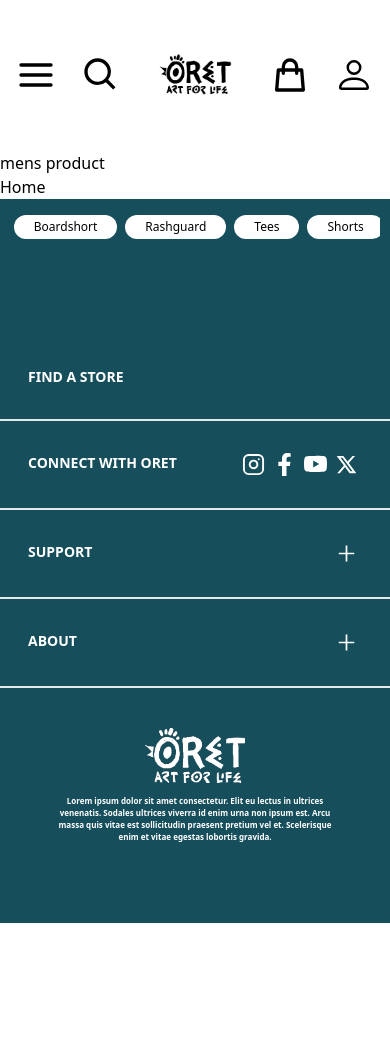
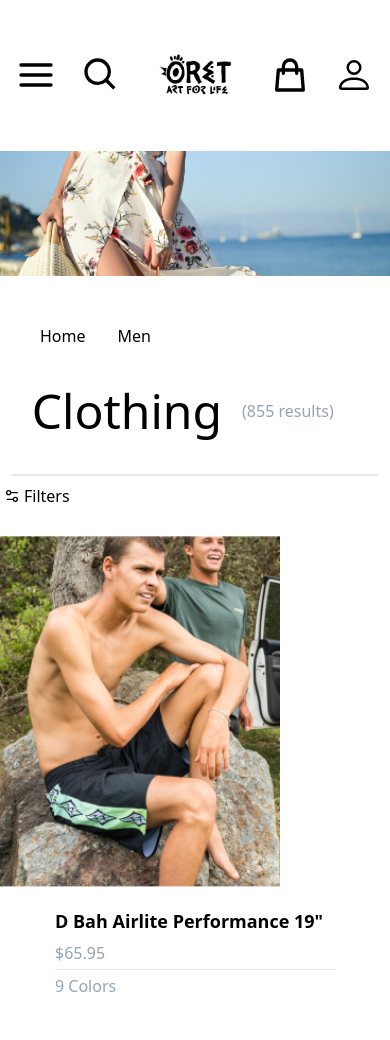
Before and after one commit to PutraSaskara/oretstudio, a Next.js app: page /products/men in a window 390 px wide. Shown: the top 1040 px of the page. Before the commit the page ends 923 px from the top, so only its background shows below. Built offline with nearby package versions, Linux system fonts and the light colour scheme.

Commit message:
create men product page

```diff
--- /dev/null
+++ b/src/components/layouts/CardProduct/page.js
@@ -0,0 +1,42 @@
+import React from 'react'
+import Image from 'next/image'
+import examplePicture1 from '../../../../public/examplePicture1.png'
+import examplePicture2 from '../../../../public/examplePicture2.png'
+import examplePicture3 from '../../../../public/examplePicture3.png'
+import examplePicture4 from '../../../../public/examplePicture4.png'
+import examplePicture5 from '../../../../public/examplePicture5.png'
+import Link from 'next/link'
+
+
+const examplePicture = [
+  examplePicture1, examplePicture2, examplePicture3, examplePicture4, examplePicture5, examplePicture1, examplePicture2, examplePicture3, examplePicture4, examplePicture5,
+  examplePicture1, examplePicture2, examplePicture3, examplePicture4, examplePicture5
+]
+
+function CardProduct() {
+  return (
+    <div className='grid grid-cols-1 md:grid-cols-2 lg:grid-cols-3 xl:grid-cols-4 2xl:grid-cols-5 gap-5 w-full'>
+
+          {examplePicture.map((picture) => (
+        <Link href={"/SingleProduct"}>
+          <div className='mx-auto' >
+            <Image src={picture} alt="me" width="280" height="280" className=' mt-5'/>
+            <div className='mx-auto mt-5 w-[280px] sm:w-[200px]'>
+            <div className='w-full h-[30px] overflow-hidden hover:overflow-x-auto'>
+              <h1 className='font-semibold text-lg sm:text-sm'>D Bah Airlite Performance 19" Boar</h1>
+            </div>
+            <div>
+              <h1 className='text-slate-400 py-1'>$65.95</h1>
+              <hr className='bg-slate-400'/>
+              <h1 className='text-slate-400 py-1'>9 Colors</h1>
+            </div>
+          </div>
+          </div>
+        </Link>
+          ))}
+
+        </div>
+  )
+}
+
+export default CardProduct
--- a/src/components/layouts/DropDown/page.js
+++ b/src/components/layouts/DropDown/page.js
@@ -1,3 +1,4 @@
+import Link from 'next/link';
 import React, { useState } from 'react'
 import { FaChevronDown, FaChevronUp  } from "react-icons/fa6";
 
@@ -33,49 +34,49 @@ const DropDown = () => {
                     <div className="origin-top-right absolute left-0 mt-2 w-44 rounded-lg shadow-lg bg-white ring-1 ring-black ring-opacity-5">
                         <ul role="menu" aria-orientation="vertical" aria-labelledby="options-menu">
                             <li>
-                                <a
-                                    href="#"
+                                <Link
+                                    href="/products/men"
                                     className="block px-4 py-2 text-sm font-semibold hover:bg-gray-100"
                                     onClick={() => handleItemClick('MEN')}
                                 >
                                     MEN
-                                </a>
+                                </Link>
                             </li>
                             <li>
-                                <a
+                                <Link
                                     href="#"
                                     className="block px-4 py-2 text-sm font-semibold hover:bg-gray-100"
                                     onClick={() => handleItemClick('WOMEN')}
                                 >
                                     WOMEN
-                                </a>
+                                </Link>
                             </li>
                             <li>
-                                <a
+                                <Link
                                     href="#"
                                     className="block px-4 py-2 text-sm font-semibold hover:bg-gray-100"
                                     onClick={() => handleItemClick('KIDS')}
                                 >
                                     KIDS
-                                </a>
+                                </Link>
                             </li>
                             <li>
-                                <a
+                                <Link
                                     href="#"
                                     className="block px-4 py-2 text-sm font-semibold hover:bg-gray-100"
                                     onClick={() => handleItemClick('ACCECORIES')}
                                 >
                                     ACCECORIES
-                                </a>
+                                </Link>
                             </li>
                             <li>
-                                <a
+                                <Link
                                     href="#"
                                     className="block px-4 py-2 text-sm font-semibold hover:bg-gray-100"
                                     onClick={() => handleItemClick('CLOTHING')}
                                 >
                                     CLOTHING
-                                </a>
+                                </Link>
                             </li>
                         </ul>
                     </div>
--- /dev/null
+++ b/src/components/layouts/Filter/page.js
@@ -0,0 +1,32 @@
+import React, { useState } from 'react'
+import { FaMinus } from "react-icons/fa6";
+
+
+
+
+const categoryMen = [
+    "Overtee", "Shirt", "Short", "Swim Trunk", "Tank Top Men", "Tees"
+]
+function Filter() {
+
+
+  return (
+    <div>
+        <div className='flex'>
+            <button className='flex items-center justify-between ml-2 w-[70%]'>
+                <span className='font-bold'>Category</span>
+                <FaMinus/>
+            </button>
+        </div>
+        <ul className='ml-5 mt-5'>
+            {categoryMen.map((item) => (
+            <li className='m-3'>
+                <button>{item}</button>
+            </li>
+            ))}
+        </ul>
+    </div>
+  )
+}
+
+export default Filter
--- a/src/components/layouts/NavBar/index.js
+++ b/src/components/layouts/NavBar/index.js
@@ -9,14 +9,6 @@ import { useState } from "react";
 import SearchBar from "../SearchBar";
 import DropDown from "../DropDown/page";
 
-const menu = [
-  "HOME",
-  "MEN",
-  "STORES",
-  "ACCOUNT",
-  "CONTACT",
-  "ABOUT",
-];
 
 function NavBar() {
   const [navbar, setNavbar] = useState(false);
--- a/src/pages/products/men.js
+++ b/src/pages/products/men.js
@@ -1,12 +1,59 @@
-import Link from 'next/link'
-import React from 'react'
+import CardProduct from '@/components/layouts/CardProduct/page';
+import Filter from '@/components/layouts/Filter/page';
+import Image from 'next/image'
+import React, { useState } from 'react'
+import { LuSettings2 } from "react-icons/lu";
 
 function men() {
+
+  const [filter, setFilter] = useState(false)
+
+
   return (
     <div>
-      <h1>mens product</h1>
-      <Link href={'/'}>Home</Link>
+      {/* Hero */}
+      <div className='lg:flex'>
+        <Image src={'/hero-product1.png'} width="350" height="350" className='hidden md:block w-[100%]'/>
+        <Image src={'/hero-product2.png'} width="400" height="0" className='w-[100%]'/>
+      </div>
+      {/* end of Hero */}
 
+      <div className='flex gap-8 px-10 mt-12'>
+        <h4 className='inline-block'>Home</h4>
+        <h4 className='inline-block'>Men</h4>
+      </div>
+      <div className='flex gap-5 items-center p-5 h-32 w-[94%] mx-auto border-b-2'>
+        <h1 className='inline-block text-5xl'>Clothing</h1>
+        <h3 className='inline-block text-slate-400'>(855 results)</h3>
+      </div>
+
+      <button
+        className='flex items-center gap-1 my-2 mx-1'
+        onClick={() => setFilter(!filter)}
+        >
+        <LuSettings2/>
+        {filter ? (
+            <span>Hide Filters</span>
+            ) : (
+            <span>Filters</span>
+            )}
+        </button>
+
+
+      {/* filter and product container */}
+      <div className='lg:flex'>
+
+      <div className={`lg:w-[250px] ${filter ? "block" : "hidden"}`}>
+      <Filter/>
+      </div>
+
+      <div className='mx-auto'>
+        <CardProduct/>
+      </div>
+
+
+      </div>
+      {/* end  */}
     </div>
   )
 }
```
Also changed, not shown: public/hero-product1.png (added), public/hero-product2.png (added).
